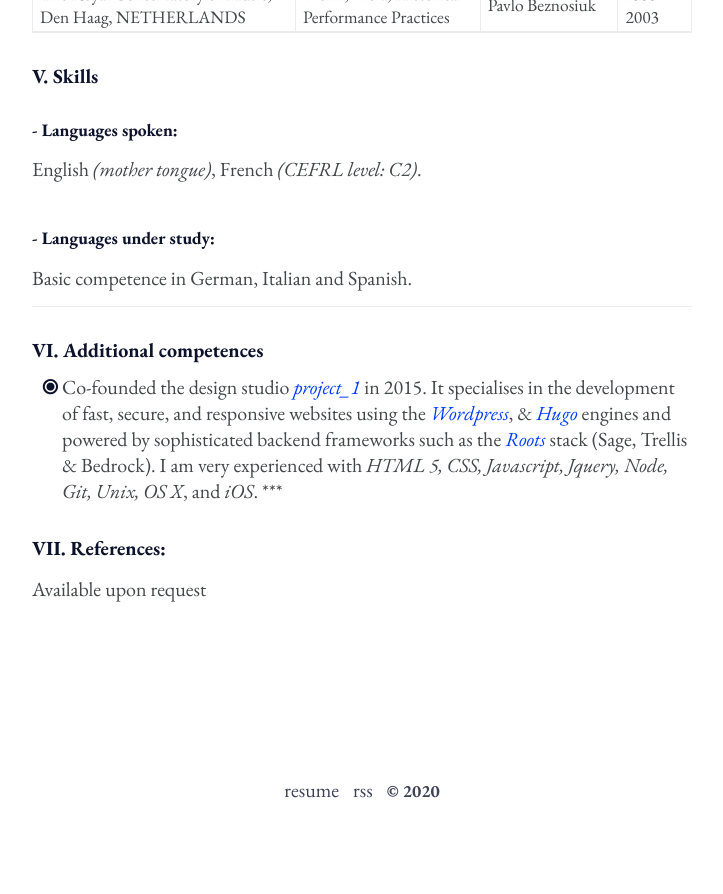
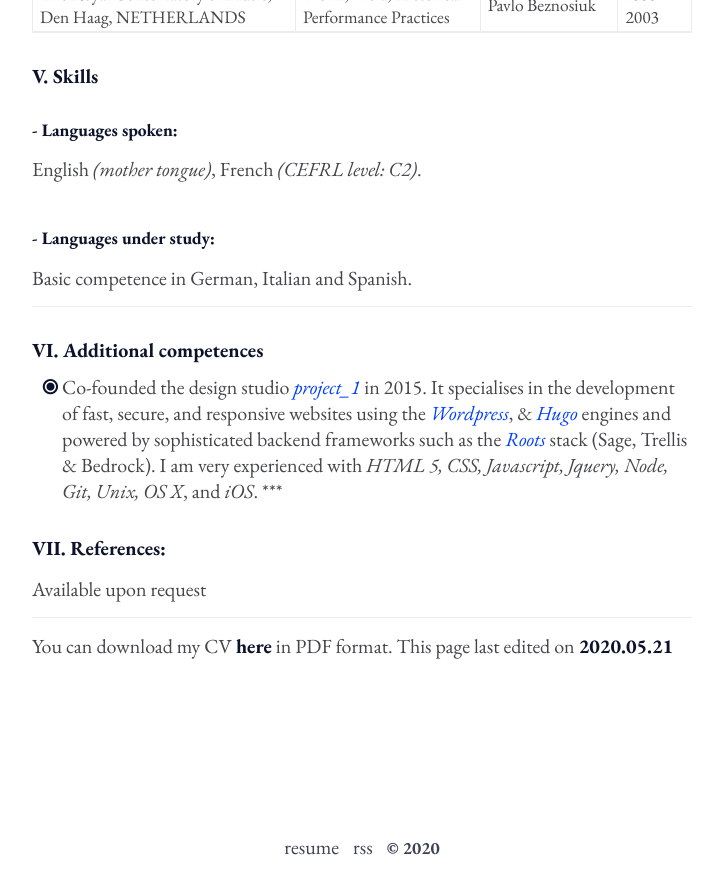
Before and after one commit to davidglidden/davidglidden.github.io, a Jekyll site: the page built from resume.md, in a window 1280 px wide and 900 px high, scrolled down 1642 px. Shown: the top 894 px of the window, without its empty margins (278-1001 px from the left). Built offline with Jekyll 4.4.1, drawn with Linux system fonts in a browser that asks for light colours; our own code applies the rules of GitHub Pages for plain Markdown files; before the commit the page ends 2485 px from its top, so only the background shows below that.

Commit message:
added download link for CV

```diff
--- a/resume.md
+++ b/resume.md
@@ -67,3 +67,7 @@ Basic competence in German, Italian and Spanish.
 
 ##### VII. References:
 Available upon request
+
+***
+You can download my CV [**here**](/assets/CV-David-F-Glidden.pdf) in PDF format.
+This page last edited on **2020.05.21**
```
